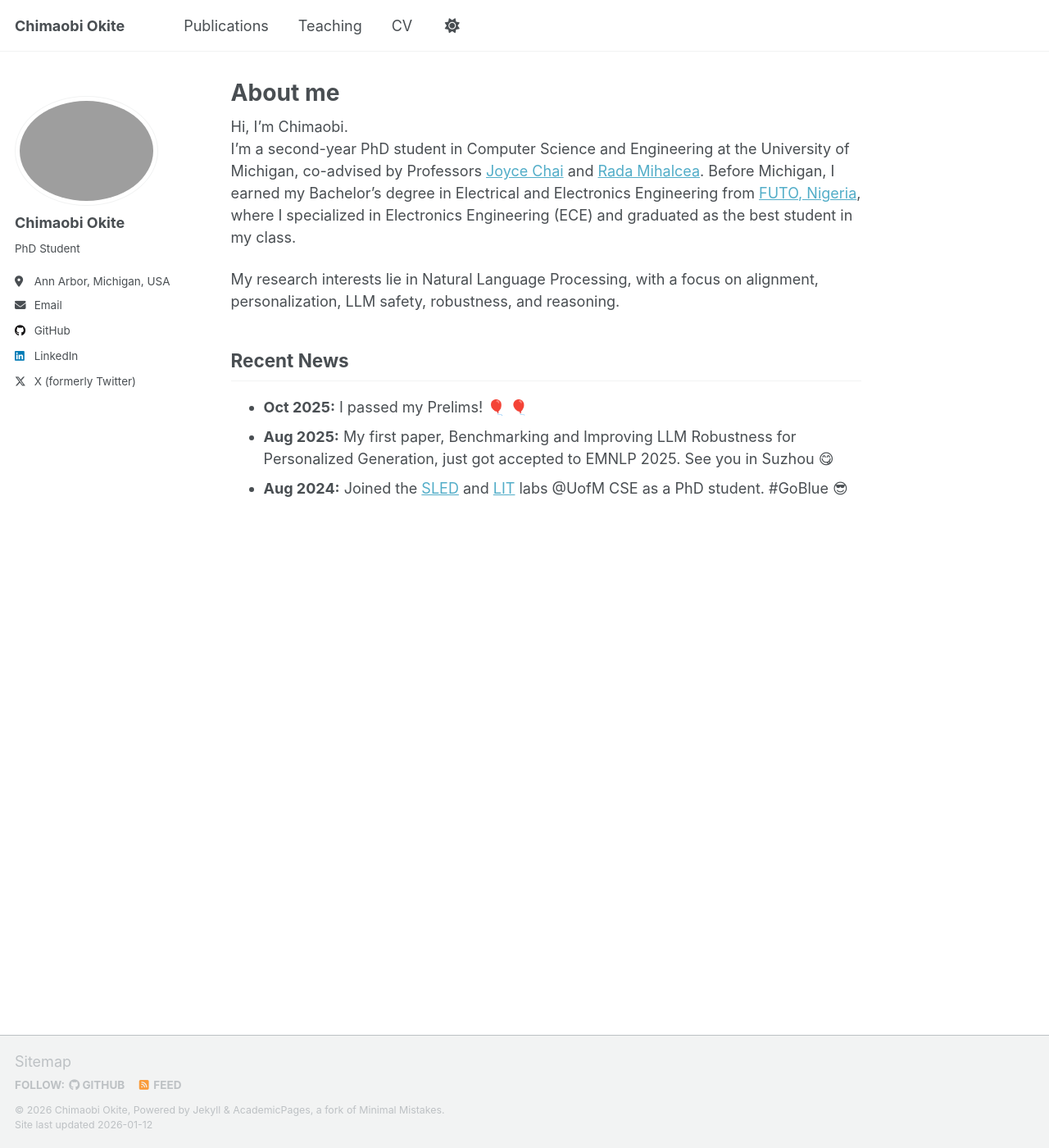
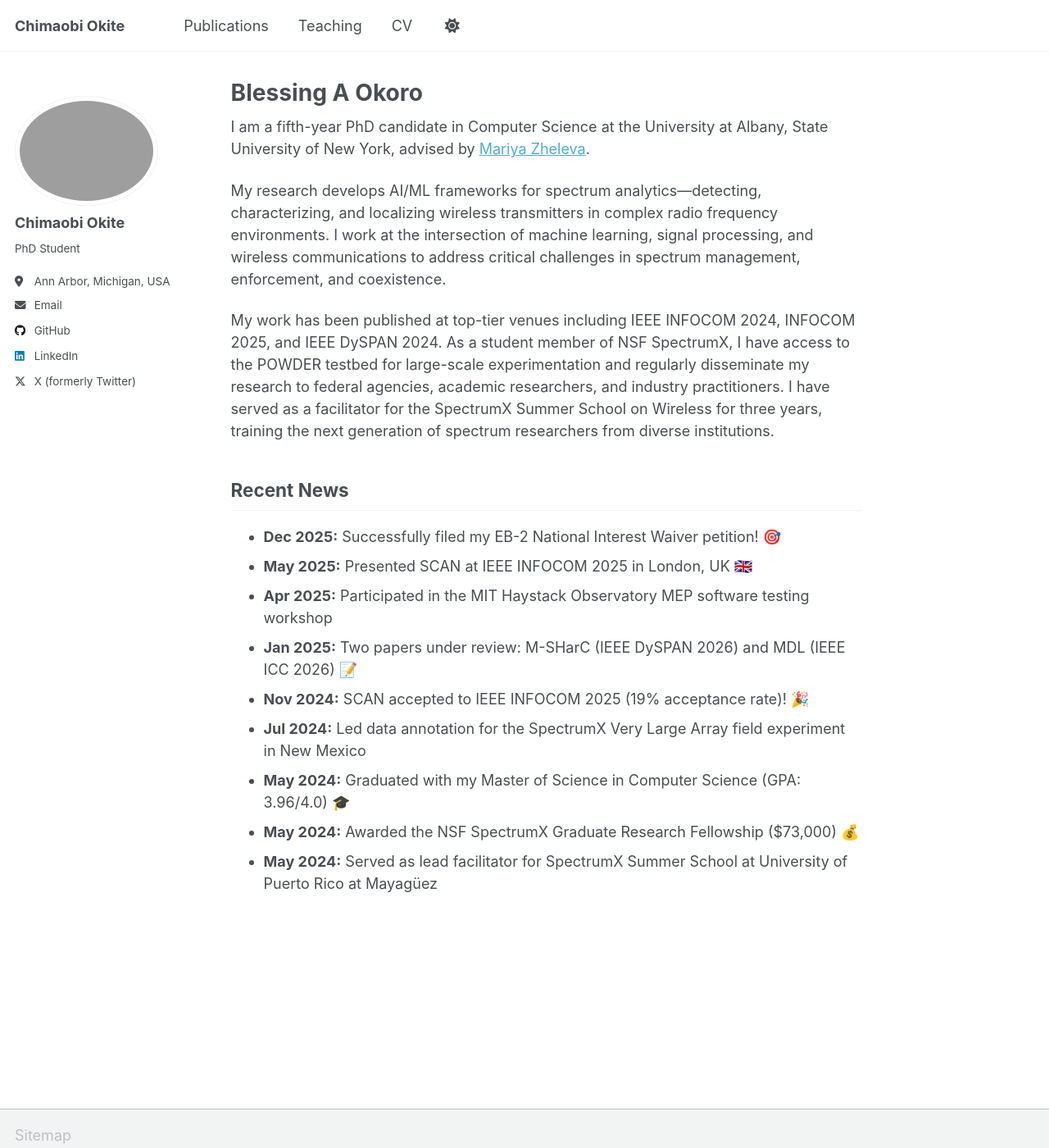
Before and after one commit to okoroandrew/okoroandrew.github.io, a Jekyll site: the page built from _pages/about.md, in a window 1280 px wide and 1400 px high. Shown: the whole window at 82% size. Built offline with Jekyll 4.4.1, drawn with Linux system fonts in a browser that asks for light colours; emoji names are drawn with the system emoji font; a script that is not in the unit is left out.

Commit message:
Update about.md

```diff
--- a/_pages/about.md
+++ b/_pages/about.md
@@ -1,6 +1,6 @@
 ---
 permalink: /
-title: "About me"
+title: "Blessing A Okoro"
 excerpt: "About me"
 author_profile: true
 redirect_from:
@@ -9,12 +9,19 @@ redirect_from:
   - /home.html
 ---
 
-Hi, I'm Chimaobi.
-I'm a second-year PhD student in Computer Science and Engineering at the University of Michigan, co-advised by Professors [Joyce Chai](https://web.eecs.umich.edu/~chaijy/) and [Rada Mihalcea](https://web.eecs.umich.edu/~mihalcea/). Before Michigan, I earned my Bachelor's degree in Electrical and Electronics Engineering from [FUTO, Nigeria](https://futo.edu.ng/), where I specialized in Electronics Engineering (ECE) and graduated as the best student in my class.
+I am a fifth-year PhD candidate in Computer Science at the University at Albany, State University of New York, advised by [Mariya Zheleva](https://www.cs.albany.edu/~mariya/lab/index.html).
 
-My research interests lie in Natural Language Processing, with a focus on alignment, personalization, LLM safety, robustness, and reasoning.
+My research develops AI/ML frameworks for spectrum analytics—detecting, characterizing, and localizing wireless transmitters in complex radio frequency environments. I work at the intersection of machine learning, signal processing, and wireless communications to address critical challenges in spectrum management, enforcement, and coexistence.
+
+My work has been published at top-tier venues including IEEE INFOCOM 2024, INFOCOM 2025, and IEEE DySPAN 2024. As a student member of NSF SpectrumX, I have access to the POWDER testbed for large-scale experimentation and regularly disseminate my research to federal agencies, academic researchers, and industry practitioners. I have served as a facilitator for the SpectrumX Summer School on Wireless for three years, training the next generation of spectrum researchers from diverse institutions.
 
 ## Recent News
-- **Oct 2025:** I passed my Prelims! :balloon: :balloon:
-- **Aug 2025:** My first paper, Benchmarking and Improving LLM Robustness for Personalized Generation, just got accepted to EMNLP 2025. See you in Suzhou :yum:
-- **Aug 2024:** Joined the [SLED](http://sled.eecs.umich.edu/) and [LIT](https://lit.eecs.umich.edu/) labs @UofM CSE as a PhD student. #GoBlue :sunglasses:
+- **Dec 2025:** Successfully filed my EB-2 National Interest Waiver petition! 🎯
+- **May 2025:** Presented SCAN at IEEE INFOCOM 2025 in London, UK 🇬🇧
+- **Apr 2025:** Participated in the MIT Haystack Observatory MEP software testing workshop
+- **Jan 2025:** Two papers under review: M-SHarC (IEEE DySPAN 2026) and MDL (IEEE ICC 2026) 📝
+- **Nov 2024:** SCAN accepted to IEEE INFOCOM 2025 (19% acceptance rate)! 🎉
+- **Jul 2024:** Led data annotation for the SpectrumX Very Large Array field experiment in New Mexico
+- **May 2024:** Graduated with my Master of Science in Computer Science (GPA: 3.96/4.0) 🎓
+- **May 2024:** Awarded the NSF SpectrumX Graduate Research Fellowship ($73,000) 💰
+- **May 2024:** Served as lead facilitator for SpectrumX Summer School at University of Puerto Rico at Mayagüez
```
